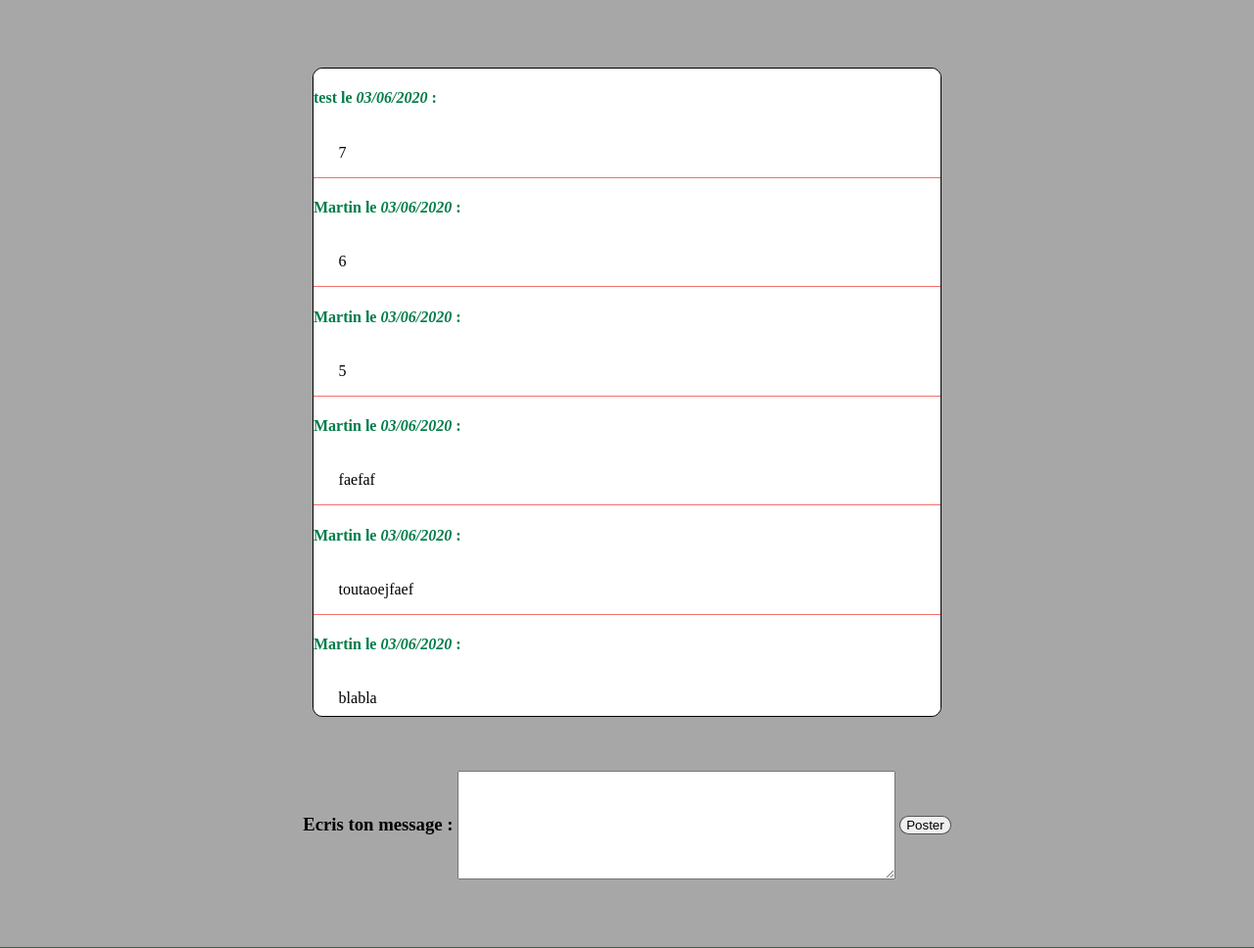
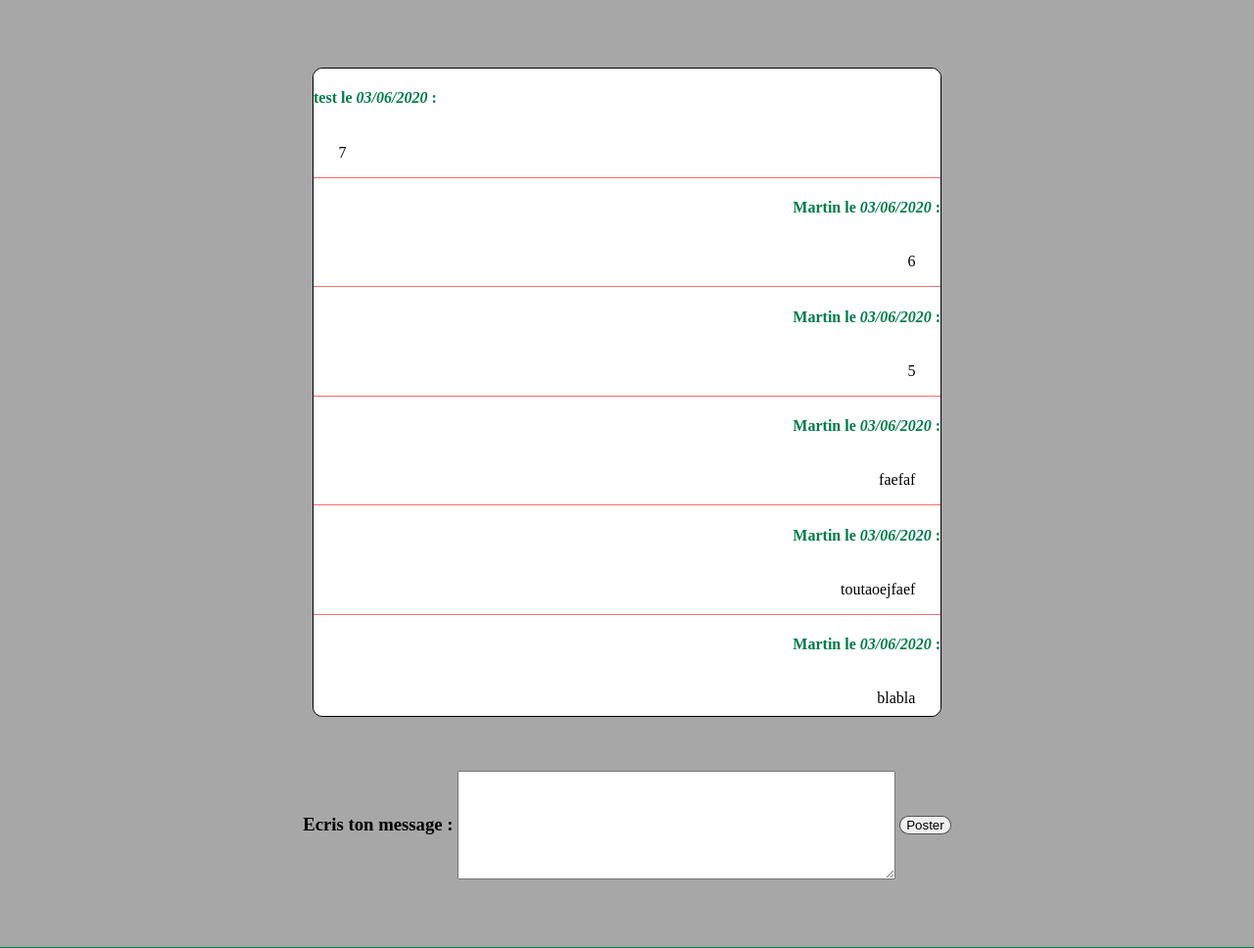
Before and after one commit to martin-bozon/discussion, a PHP site: page /discussion.php in a window 1280 px wide. Shown: the part 67-1035 px from the top of the page at 98% size. Run offline with PHP 8.4, Linux system fonts and the light colour scheme; a user stored in the database is signed in; data comes from the database, SQL or seed files in the repository.

Commit message:
alignement message utilisateur

```diff
--- a/CSS/style.css
+++ b/CSS/style.css
@@ -147,15 +147,27 @@ input
     {
         display: flex;
         flex-direction: column;
-        justify-content: center;
         border-bottom: 1px solid rgba(241, 4, 4, 0.575);
         width: 100%;
         background-color: white;
-
+    }
+#message_user
+    {
+        display: flex;
+        flex-direction: column;
+        justify-content: right;
+        align-items: flex-end;
+        border-bottom: 1px solid rgba(241, 4, 4, 0.575);
+        width: 100%;
+        background-color: white;
     }
 #message_
     {
         padding-left: 2vw;
+    }
+#user_message
+    {
+        padding-right: 2vw;
     }
 #last_message
     {
--- a/include/php_discussion.php
+++ b/include/php_discussion.php
@@ -13,12 +13,25 @@
             foreach($info_msg as $message)
                 {
                     $date = date("d/m/Y", strtotime($message["date"]));
+
+                    if($message["login"] == $_SESSION["login"])
+                        {
+                    ?>
+                            <section id="message_user">
+                                <h4 class="info_msg"><?php echo $message["login"];?> le <i><?php echo $date;?></i> :</h4>
+                                <p id="user_message"><?php echo $message["message"];?></p>
+                            </section>
+                    <?php
+                        }
+                    else
+                        {
                     ?>
                             <section id="message_info">
                                 <h4 class="info_msg"><?php echo $message["login"];?> le <i><?php echo $date;?></i> :</h4>
                                 <p id="message_"><?php echo $message["message"];?></p>
                             </section>
                     <?php
+                        }
                 }
 
             if(isset($_POST["validcom"]) && !empty($_POST["msg_"]))
```
Lines whose indentation alone changed are shown as unchanged.
